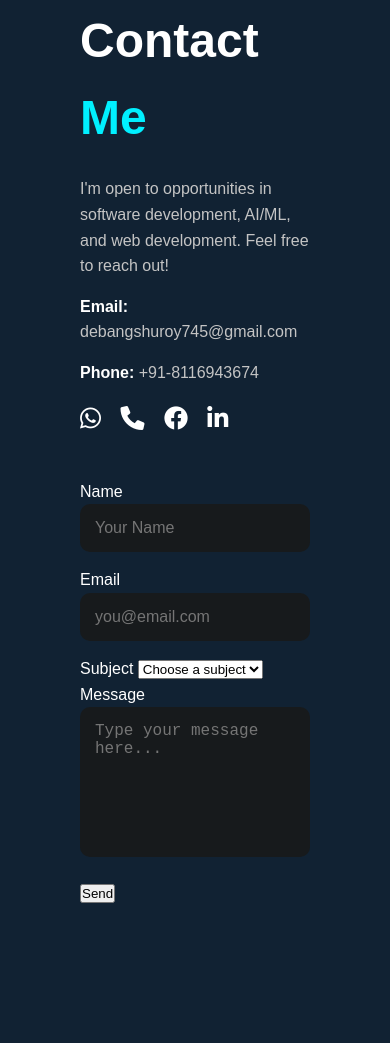
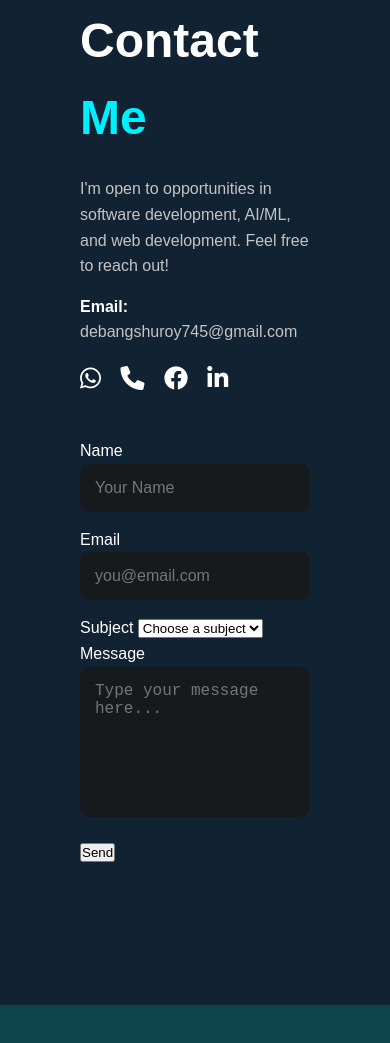
Before and after one commit to DebangshuR/PORTFOLIO, a plain HTML site: page index.html in a window 390 px wide. Shown: the part 10393-11436 px from the top of the page. After the commit the page ends 11398 px from the top, so only its background shows below. Drawn offline with nearby package versions, Linux system fonts and the light colour scheme.

Commit message:
removing the mobile no

```diff
--- a/index.html
+++ b/index.html
@@ -227,7 +227,6 @@
             <h2>Contact <span>Me</span></h2>
             <p>I'm open to opportunities in software development, AI/ML, and web development. Feel free to reach out!</p>
             <p><strong>Email:</strong> debangshuroy745@gmail.com</p>
-            <p id="phone"><strong>Phone:</strong> +91-8116943674</p>
             <div class="social-links" aria-label="Social Media Links">
                 <a href="https://wa.me/918116943674" target="_blank" aria-label="WhatsApp"><i class="fab fa-whatsapp"></i></a>
                 <a href="tel:+918116943674" aria-label="Call Phone"><i class="fas fa-phone"></i></a>
```
